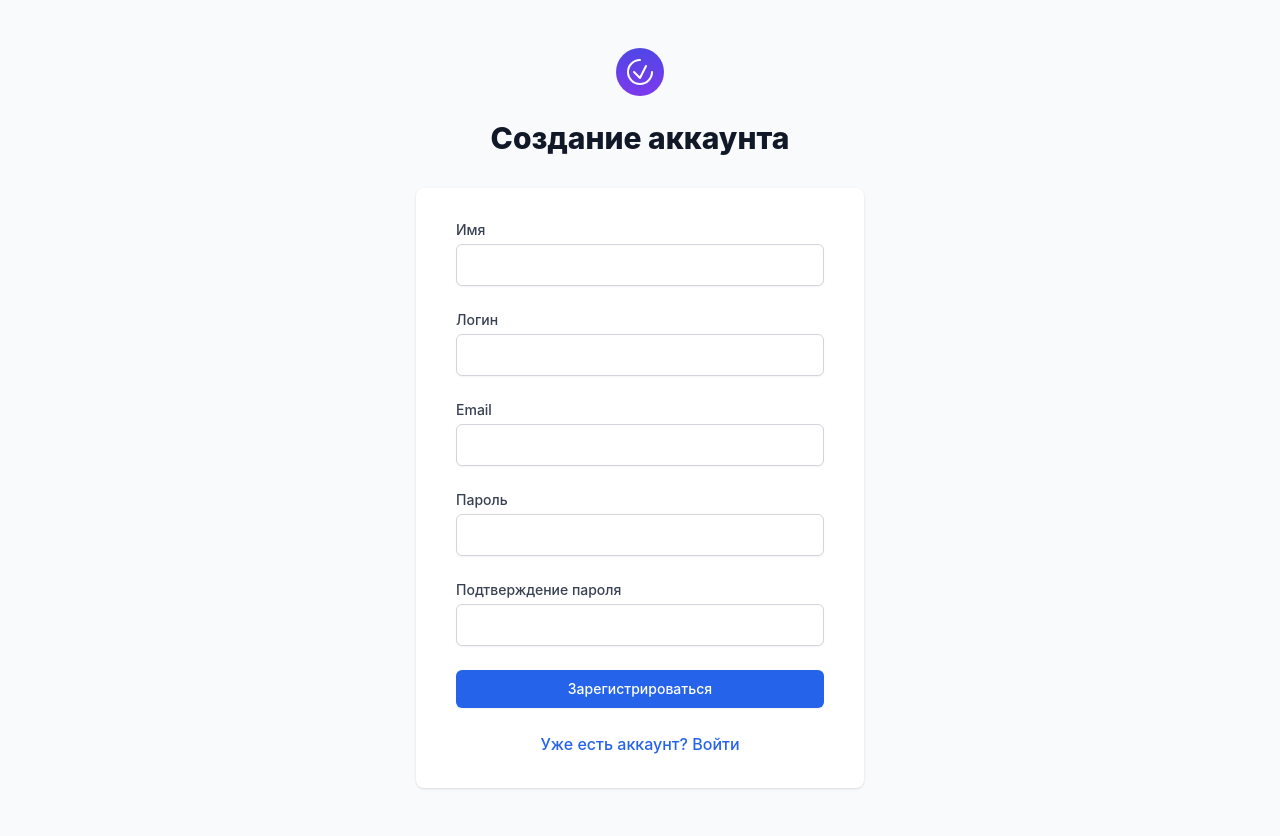
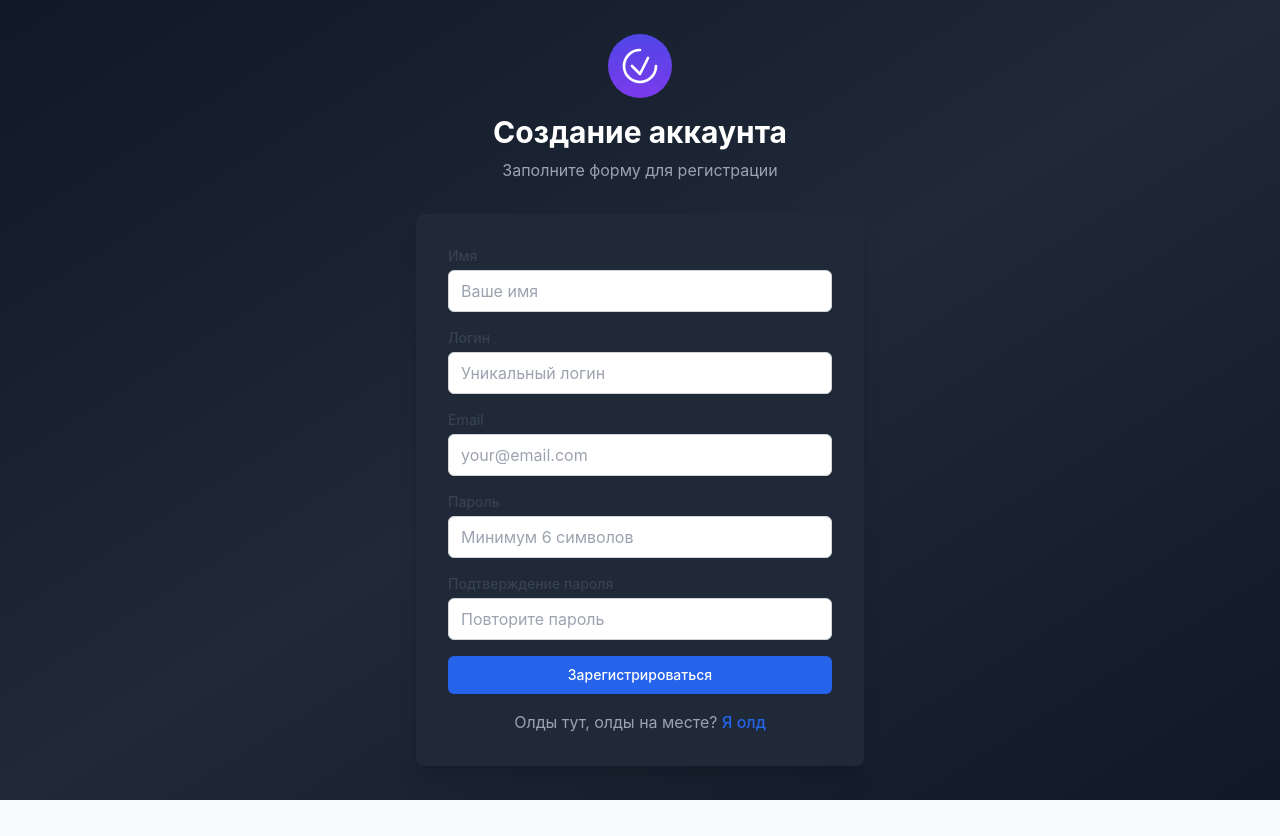
Before and after one commit to IvaSom/OOP_lab, a React (Vite) app in the folder Laba 2/frontend/: page /register in a window 1280 px wide. After the commit the page ends 800 px from the top, so only its background shows below. Built offline with nearby package versions, Linux system fonts and the light colour scheme.

Commit message:
пофиксил код и регистрацию

```diff
--- a/Laba 2/frontend/src/api/api.ts
+++ b/Laba 2/frontend/src/api/api.ts
@@ -5,17 +5,11 @@ import { useAuthStore } from '../store/authStore';
 const api: AxiosInstance = axios.create({
     baseURL: '/api',
     withCredentials: true,
+    headers: {
+        'Content-Type': 'application/json'
+    }
 });
 
-// Interceptor для добавления токена авторизации
-api.interceptors.request.use((config: AxiosRequestConfig) => {
-  const token = localStorage.getItem('authToken');
-  if (token) {
-    config.headers = config.headers || {};
-    config.headers['Authorization'] = `Basic ${token}`;
-  }
-  return config;
-});
 
 // Interceptor для обработки ошибок
 api.interceptors.response.use(
--- a/Laba 2/frontend/src/api/authApi.ts
+++ b/Laba 2/frontend/src/api/authApi.ts
@@ -1,14 +1,26 @@
 import api from './api';
 import { UserAuthDTO, UserCreateDTO, UserDTO } from '../types';
+
 export const registerUser = async (userData: UserCreateDTO): Promise<UserDTO> => {
-  // Убедимся, что роль всегда передается
     const registrationData = {
         ...userData,
-    role: userData.role || 'USER' // По умолчанию USER
+        role: userData.role || 'USER'
+    };
+    const response = await api.post('/users/register', registrationData);
+    return response.data;
 };
 
-  const response = await api.post('/users/register', registrationData);
-  return response.data;
+export const login = async (credentials: UserAuthDTO): Promise<UserDTO> => {
+    const response = await api.post('/users/auth', {
+        login: credentials.login,
+        password: credentials.password
+    });
+
+    const userData = response.data;
+    localStorage.setItem('authToken', String(userData.id));
+    localStorage.setItem('user', JSON.stringify(userData));
+
+    return userData;
 };
 
 export const checkLoginExists = async (login: string): Promise<boolean> => {
@@ -24,11 +36,3 @@ export const checkEmailExists = async (email: string): Promise<boolean> => {
     });
     return response.data;
 };
-
-export const login = async (credentials: UserAuthDTO): Promise<void> => {
-  const token = btoa(`${credentials.login}:${credentials.password}`);
-  localStorage.setItem('authToken', token);
-
-  // Проверяем аутентификацию
-  await api.get('/users');
-};
--- a/Laba 2/frontend/src/pages/auth/LoginPage.tsx
+++ b/Laba 2/frontend/src/pages/auth/LoginPage.tsx
@@ -22,93 +22,80 @@ type LoginForm = {
 const LoginPage: React.FC = () => {
   const [loading, setLoading] = useState(false);
   const navigate = useNavigate();
-  const { setUser } = useAuthStore();
+  const { login: setLogin } = useAuthStore(); // ← Получаем функцию из стора
 
-  const { register, handleSubmit, formState: { errors } } = useForm<LoginForm>({
+  const {
+    register,
+    handleSubmit,
+    formState: { errors },
+  } = useForm<LoginForm>({
     resolver: yupResolver(schema),
+    mode: 'onChange',
   });
 
   const onSubmit = async (data: LoginForm) => {
     try {
       setLoading(true);
-
-        await login(data.login, data.password);
-        setAuthenticated();
-        toast.success('Вход выполнен успешно!');
+      const userData = await login(data);
+      setLogin(userData);
+      toast.success('Вы успешно вошли в систему!');
       navigate('/');
-      } catch (error) {
+    } catch (error: any) {
       toast.error('Неверный логин или пароль');
+      toast.error('Ошибка при входе');
+      console.error('Login error:', error);
     } finally {
       setLoading(false);
     }
   };
 
-  const handleRegisterClick = () => {
-    navigate('/register');
-  };
-
   return (
-    <div className="min-h-screen flex flex-col justify-center py-12 sm:px-6 lg:px-8 bg-gray-50 dark:bg-gray-900">
-      <div className="sm:mx-auto sm:w-full sm:max-w-md">
-        <div className="flex justify-center">
-          <img className="h-12 w-auto" src={logo} alt="Логотип" />
-        </div>
-        <h2 className="mt-6 text-center text-3xl font-extrabold text-gray-900 dark:text-white">
-          Вход в систему
-        </h2>
+    <div className="min-h-screen bg-gradient-to-br from-gray-900 via-gray-800 to-gray-900 dark:from-gray-900 dark:via-gray-800 dark:to-gray-900 flex items-center justify-center px-4">
+      <div className="w-full max-w-md">
+        <div className="text-center mb-8">
+          <img src={logo} alt="Logo" className="w-16 h-16 mx-auto mb-4" />
+          <h1 className="text-3xl font-bold text-white mb-2">Вход в систему</h1>
+          <p className="text-gray-400">Введите ваши учетные данные</p>
         </div>
 
-      <div className="mt-8 sm:mx-auto sm:w-full sm:max-w-md">
-        <div className="bg-white dark:bg-gray-800 py-8 px-4 shadow sm:rounded-lg sm:px-10">
-          <form className="space-y-6" onSubmit={handleSubmit(onSubmit)}>
-            <div>
+        <form onSubmit={handleSubmit(onSubmit)} className="bg-gray-800 rounded-lg shadow-xl p-8 space-y-4">
           <Input
             label="Логин"
-                id="login"
             type="text"
-                autoComplete="username"
+            placeholder="Ваш логин"
             {...register('login')}
             error={errors.login}
             containerClassName="mb-4"
           />
-            </div>
 
-            <div>
           <Input
             label="Пароль"
-                id="password"
             type="password"
-                autoComplete="current-password"
+            placeholder="Ваш пароль"
             {...register('password')}
             error={errors.password}
-                containerClassName="mb-4"
+            containerClassName="mb-6"
           />
-            </div>
 
-            <div className="flex items-center justify-between">
-              <div className="text-sm">
-                <a
-                  href="#register"
-                  onClick={handleRegisterClick}
+          <Button
+            type="submit"
+            disabled={loading}
+            className="w-full"
+          >
+            {loading ? 'Вход...' : 'Войти'}
+          </Button>
+
+          <div className="text-center mt-4">
+            <span className="text-gray-400">Вы новенький? </span>
+            <button
+              type="button"
+              onClick={() => navigate('/register')}
               className="font-medium text-primary-600 hover:text-primary-500 dark:text-primary-400"
             >
-                  Зарегистрироваться
-                </a>
-              </div>
-            </div>
-
-            <div>
-              <Button
-                type="submit"
-                className="w-full"
-                loading={loading}
-                disabled={loading}
-              >
-                Войти
-              </Button>
+              Стать стареньким
+            </button>
           </div>
         </form>
-        </div>
       </div>
     </div>
   );
--- a/Laba 2/frontend/src/pages/auth/RegisterPage.tsx
+++ b/Laba 2/frontend/src/pages/auth/RegisterPage.tsx
@@ -1,6 +1,6 @@
 import React, { useState, useEffect } from 'react';
 import { useNavigate } from 'react-router-dom';
-import { useForm, Controller } from 'react-hook-form';
+import { useForm } from 'react-hook-form';
 import { yupResolver } from '@hookform/resolvers/yup';
 import * as yup from 'yup';
 import { registerUser, checkLoginExists, checkEmailExists } from '../../api/authApi';
@@ -32,7 +32,6 @@ type RegisterForm = {
 const RegisterPage: React.FC = () => {
   const [loading, setLoading] = useState(false);
   const navigate = useNavigate();
-
   const {
     register,
     handleSubmit,
@@ -40,7 +39,6 @@ const RegisterPage: React.FC = () => {
     setError,
     clearErrors,
     watch,
-    trigger
   } = useForm<RegisterForm>({
     resolver: yupResolver(schema),
     mode: 'onChange',
@@ -48,7 +46,6 @@ const RegisterPage: React.FC = () => {
 
   const validateLogin = async (login: string) => {
     if (!login) return;
-
     try {
       const exists = await checkLoginExists(login);
       if (exists) {
@@ -69,7 +66,6 @@ const RegisterPage: React.FC = () => {
 
   const validateEmail = async (email: string) => {
     if (!email) return;
-
     try {
       const exists = await checkEmailExists(email);
       if (exists) {
@@ -88,26 +84,9 @@ const RegisterPage: React.FC = () => {
     }
   };
 
-  const handleLoginChange = (e: React.ChangeEvent<HTMLInputElement>) => {
-    const login = e.target.value;
-    register('login').onChange(e);
-    if (login.length >= 3) {
-      validateLogin(login);
-    }
-  };
-
-  const handleEmailChange = (e: React.ChangeEvent<HTMLInputElement>) => {
-    const email = e.target.value;
-    register('email').onChange(e);
-    if (email.length >= 5) {
-      validateEmail(email);
-    }
-  };
-
   useEffect(() => {
     const password = watch('password');
     const passwordConfirm = watch('passwordConfirm');
-
     if (password && passwordConfirm && password !== passwordConfirm) {
       setError('passwordConfirm', {
         type: 'manual',
@@ -116,24 +95,22 @@ const RegisterPage: React.FC = () => {
     } else {
       clearErrors('passwordConfirm');
     }
-  }, [watch('password'), watch('passwordConfirm')]);
-const onSubmit = async ( RegisterForm) => {
+  }, [watch('password'), watch('passwordConfirm'), setError, clearErrors]);
+
+  const onSubmit = async (data: RegisterForm) => {
     try {
       setLoading(true);
-
       const userData: UserCreateDTO = {
         name: data.name,
         login: data.login,
         email: data.email,
         password: data.password,
-      role: 'USER' // Явно указываем роль
+        role: 'USER'
       };
-
       await registerUser(userData);
       toast.success('Регистрация успешно завершена! Теперь вы можете войти в систему.');
       navigate('/login');
     } catch (error: any) {
-    // Более детальная обработка ошибок
       if (error.response?.data?.message) {
         toast.error(`Ошибка: ${error.response.data.message}`);
       } else if (error.response?.status === 400) {
@@ -146,103 +123,83 @@ const onSubmit = async ( RegisterForm) => {
       setLoading(false);
     }
   };
+
   return (
-    <div className="min-h-screen flex flex-col justify-center py-12 sm:px-6 lg:px-8 bg-gray-50 dark:bg-gray-900">
-      <div className="sm:mx-auto sm:w-full sm:max-w-md">
-        <div className="flex justify-center">
-          <img className="h-12 w-auto" src={logo} alt="Логотип" />
-        </div>
-        <h2 className="mt-6 text-center text-3xl font-extrabold text-gray-900 dark:text-white">
-          Создание аккаунта
-        </h2>
+    <div className="min-h-screen bg-gradient-to-br from-gray-900 via-gray-800 to-gray-900 dark:from-gray-900 dark:via-gray-800 dark:to-gray-900 flex items-center justify-center px-4">
+      <div className="w-full max-w-md">
+        <div className="text-center mb-8">
+          <img src={logo} alt="Logo" className="w-16 h-16 mx-auto mb-4" />
+          <h1 className="text-3xl font-bold text-white mb-2">Создание аккаунта</h1>
+          <p className="text-gray-400">Заполните форму для регистрации</p>
         </div>
 
-      <div className="mt-8 sm:mx-auto sm:w-full sm:max-w-md">
-        <div className="bg-white dark:bg-gray-800 py-8 px-4 shadow sm:rounded-lg sm:px-10">
-          <form className="space-y-6" onSubmit={handleSubmit(onSubmit)}>
-            <div>
+        <form onSubmit={handleSubmit(onSubmit)} className="bg-gray-800 rounded-lg shadow-xl p-8 space-y-4">
           <Input
             label="Имя"
-                id="name"
             type="text"
+            placeholder="Ваше имя"
             {...register('name')}
             error={errors.name}
             containerClassName="mb-4"
           />
-            </div>
 
-            <div>
           <Input
             label="Логин"
-                id="login"
             type="text"
-                {...register('login', {
-                  onChange: handleLoginChange,
-                  onBlur: (e) => validateLogin(e.target.value)
-                })}
+            placeholder="Уникальный логин"
+            {...register('login')}
+            onBlur={(e) => validateLogin(e.target.value)}
             error={errors.login}
             containerClassName="mb-4"
           />
-            </div>
 
-            <div>
           <Input
             label="Email"
-                id="email"
             type="email"
-                {...register('email', {
-                  onChange: handleEmailChange,
-                  onBlur: (e) => validateEmail(e.target.value)
-                })}
+            placeholder="your@email.com"
+            {...register('email')}
+            onBlur={(e) => validateEmail(e.target.value)}
             error={errors.email}
             containerClassName="mb-4"
           />
-            </div>
 
-            <div>
           <Input
             label="Пароль"
-                id="password"
             type="password"
+            placeholder="Минимум 6 символов"
             {...register('password')}
             error={errors.password}
             containerClassName="mb-4"
           />
-            </div>
 
-            <div>
           <Input
             label="Подтверждение пароля"
-                id="passwordConfirm"
             type="password"
+            placeholder="Повторите пароль"
             {...register('passwordConfirm')}
             error={errors.passwordConfirm}
-                containerClassName="mb-4"
+            containerClassName="mb-6"
           />
-            </div>
 
-            <div>
           <Button
             type="submit"
+            disabled={loading}
             className="w-full"
-                loading={loading}
-                disabled={loading || Object.keys(errors).length > 0}
           >
-                Зарегистрироваться
+            {loading ? 'Регистрация...' : 'Зарегистрироваться'}
           </Button>
-            </div>
 
-            <div className="text-center">
-              <a
-                href="#login"
+          <div className="text-center mt-4">
+            <span className="text-gray-400">Олды тут, олды на месте? </span>
+            <button
+              type="button"
               onClick={() => navigate('/login')}
               className="font-medium text-primary-600 hover:text-primary-500 dark:text-primary-400"
             >
-                Уже есть аккаунт? Войти
-              </a>
+              Я олд
+            </button>
           </div>
         </form>
-        </div>
       </div>
     </div>
   );
```
Also changed, not shown: 1 other file (tests, documents, lock files or other folders). Lines whose indentation alone changed are shown as unchanged.
